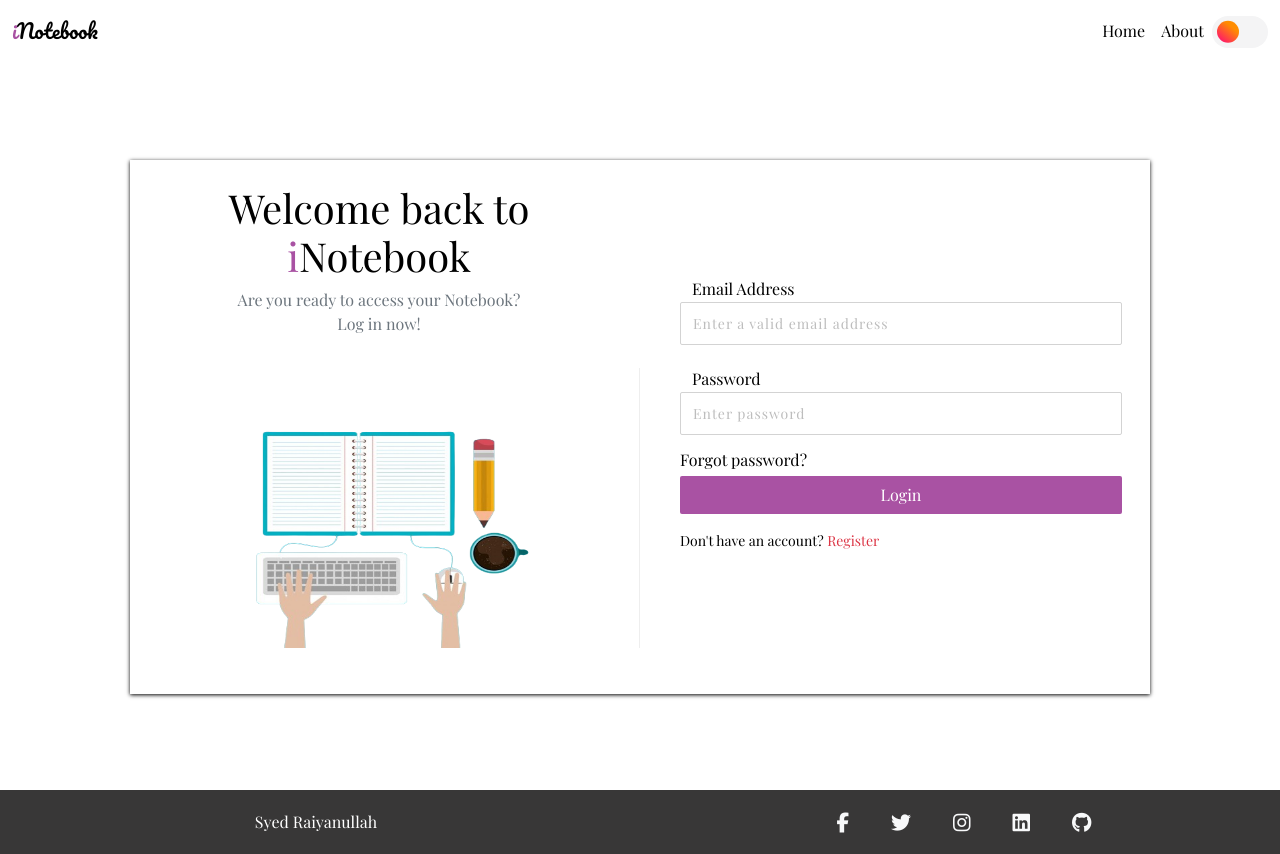
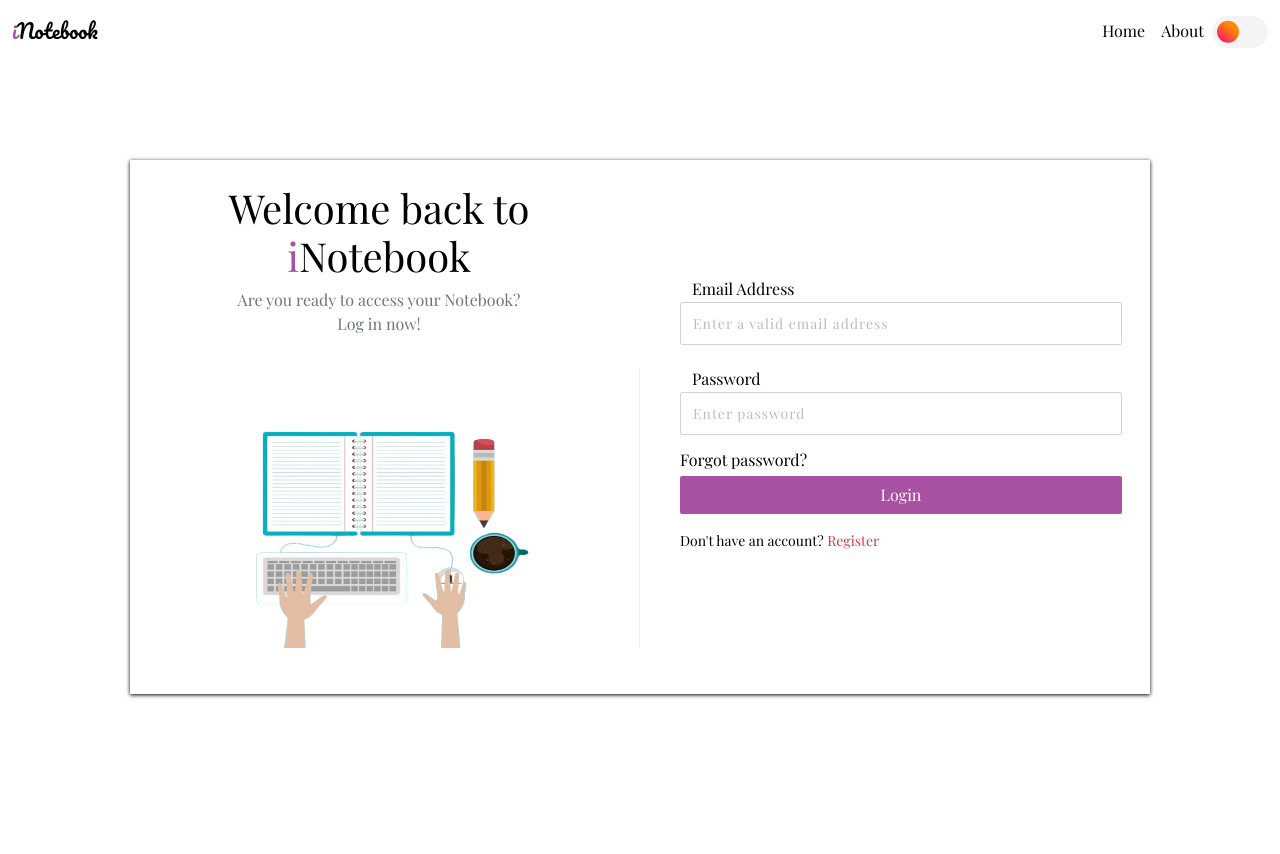
Before and after one commit to Syed1811/iNoteBookFront, a React (Create React App) app: page /login in a window 1280 px wide. After the commit the page ends 800 px from the top, so only its background shows below. Built offline with nearby package versions, Linux system fonts and the light colour scheme; the HTML template or start-up script is replaced by a standard one; a web font is replaced by a local one.

Commit message:
Update App.js

```diff
--- a/src/App.js
+++ b/src/App.js
@@ -71,7 +71,6 @@ function App() {
               <Route exact path="/*" element={<NotFound />} />
             </Routes>
           </div>
-          <Footer mode={mode} />
         </Router>
       </NoteState>
     </>
```
